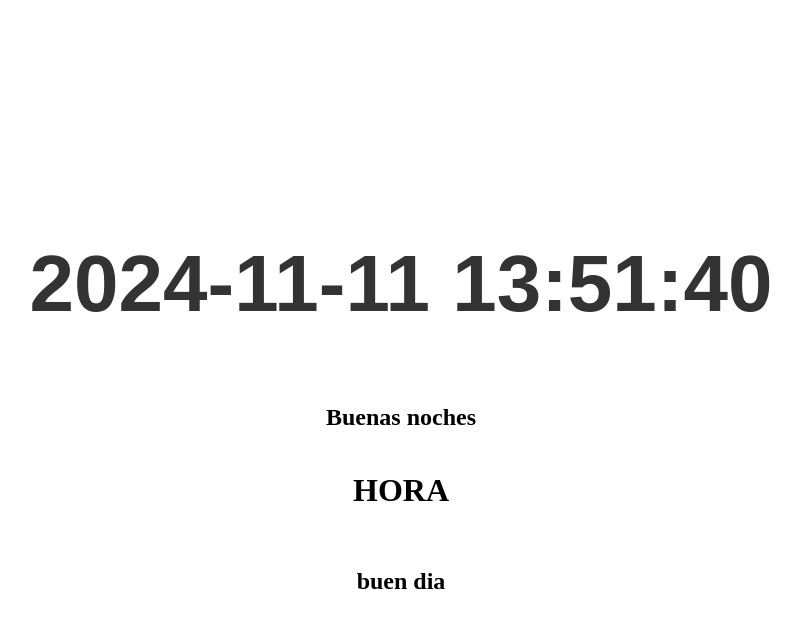
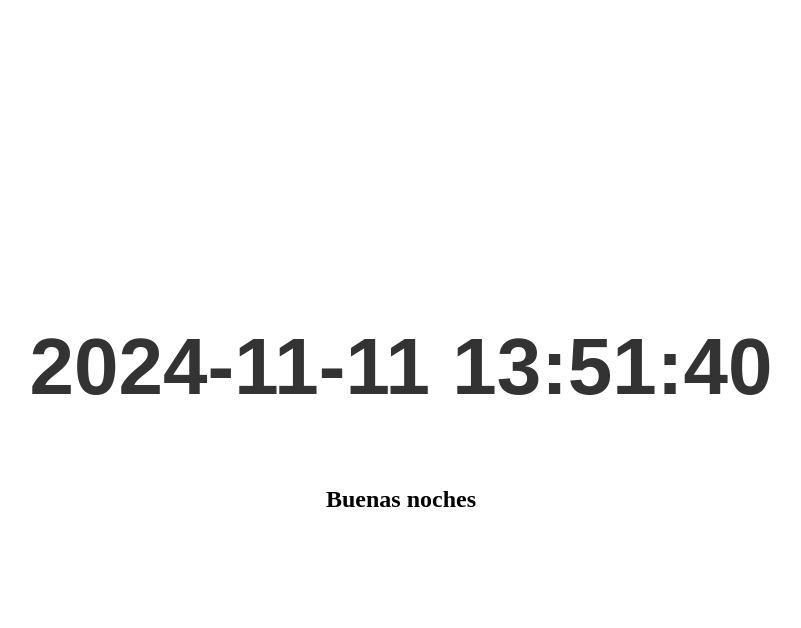
Before and after one commit to vale-nicole-cedi/EA21Reloj, a PHP site: page / in a window 1280 px wide. Shown: the top 628 px of the page, without its empty margins (239-1040 px from the left). Run offline with PHP 8.4, Linux system fonts and the light colour scheme; some web fonts are replaced.

Commit message:
Update index.php

```diff
--- a/index.php
+++ b/index.php
@@ -80,8 +80,3 @@ function a() {
 </script>
 </body>
 </html>
-
- <h1>HORA</h1> <br>
-<h2>buen dia</h2>
-</body>
-</html>
```
